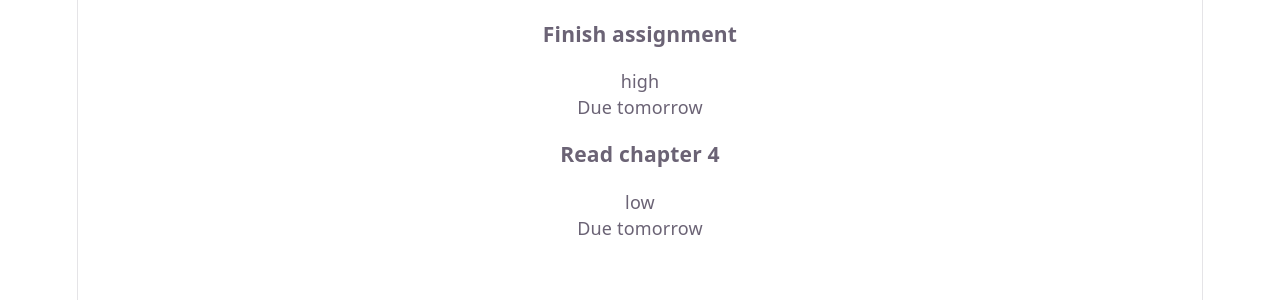
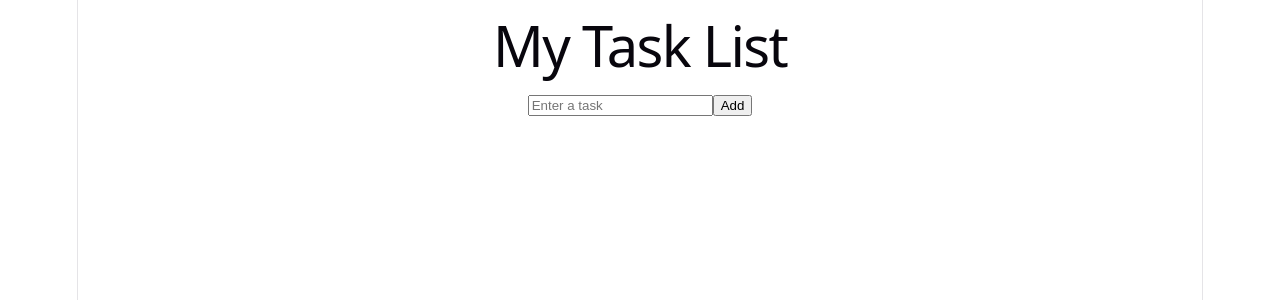
Before and after one commit to Aeryntha/FSD-1, a React (Vite) app: page / in a window 1280 px wide. Shown: the top 300 px of the page. Built offline with nearby package versions, Linux system fonts and the light colour scheme.

Commit message:
Add interactive TaskList component

```diff
--- a/src/App.jsx
+++ b/src/App.jsx
@@ -1,22 +1,10 @@
-import TaskCard from './components/TaskCard';
-
-const tasks = [
-  { id: 1, title: 'Finish assignment', priority: 'high' },
-  { id: 2, title: 'Read chapter 4', priority: 'low' },
-];
+import TaskList from './components/TaskList';
 
 function App() {
   return (
     <div>
-      {tasks.map((task) => (
-        <TaskCard
-          key={task.id}
-          title={task.title}
-          priority={task.priority}
-        >
-          <p>Due tomorrow</p>
-        </TaskCard>
-      ))}
+      <h1>My Task List</h1>
+      <TaskList />
     </div>
   );
 }
--- /dev/null
+++ b/src/components/TaskList.jsx
@@ -0,0 +1,57 @@
+import { useState } from 'react';
+
+function TaskList() {
+  const [tasks, setTasks] = useState([]);
+  const [input, setInput] = useState('');
+
+  const addTask = () => {
+    if (!input.trim()) return;
+
+    setTasks((prev) => [
+      ...prev,
+      {
+        id: Date.now(),
+        text: input,
+        done: false,
+      },
+    ]);
+
+    setInput('');
+  };
+
+  const toggleTask = (id) => {
+    setTasks((prev) =>
+      prev.map((t) =>
+        t.id === id ? { ...t, done: !t.done } : t
+      )
+    );
+  };
+
+  return (
+    <div>
+      <input
+        value={input}
+        onChange={(e) => setInput(e.target.value)}
+        placeholder="Enter a task"
+      />
+
+      <button onClick={addTask}>Add</button>
+
+      <ul>
+        {tasks.map((t) => (
+          <li
+            key={t.id}
+            onClick={() => toggleTask(t.id)}
+            style={{
+              textDecoration: t.done ? 'line-through' : 'none',
+            }}
+          >
+            {t.text}
+          </li>
+        ))}
+      </ul>
+    </div>
+  );
+}
+
+export default TaskList;
```
